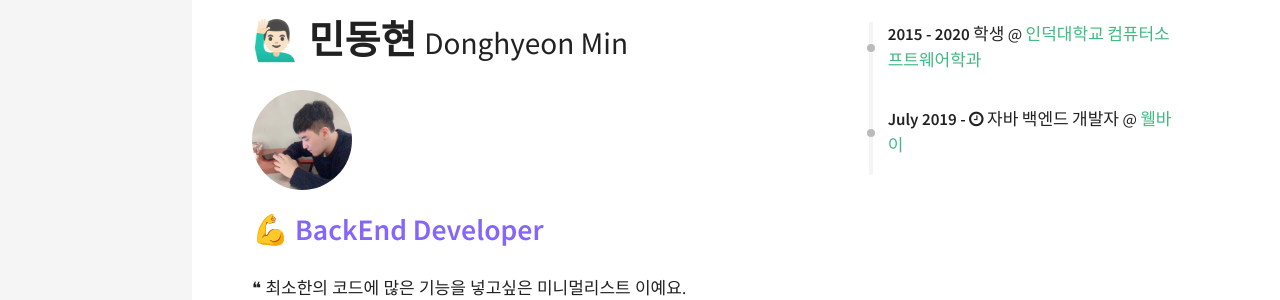
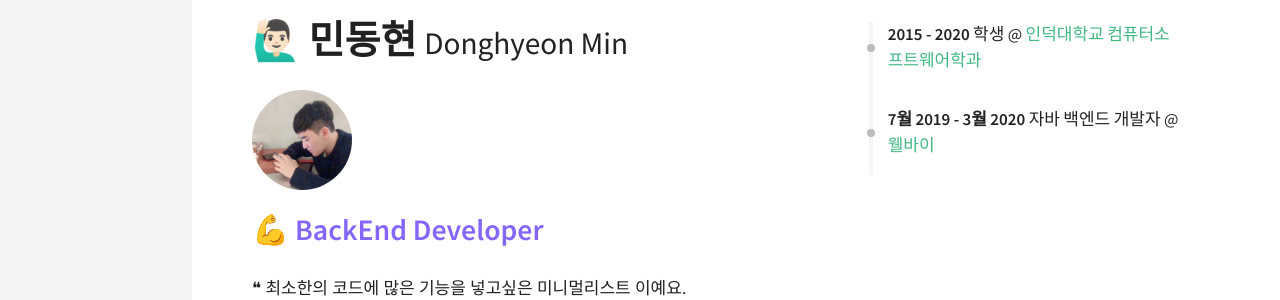
Before and after one commit to DaeAkin/DaeAkin.github.io, a Jekyll site: the page built from index.html, in a window 1280 px wide. Shown: the part 148-448 px from the top of the page. Built offline with Jekyll 4.4.1, drawn with Linux system fonts in a browser that asks for light colours.

Commit message:
update career

```diff
--- a/_data/index/careers.yml
+++ b/_data/index/careers.yml
@@ -22,5 +22,5 @@
 
 - name: 웰바이
   link: https://well-buy.co.kr/
-  date: July 2019 - <i class="fa fa-clock-o" aria-hidden="true" title="Until Now"></i>
+  date: 7월 2019 - 3월 2020
   job: 자바 백엔드 개발자
```
